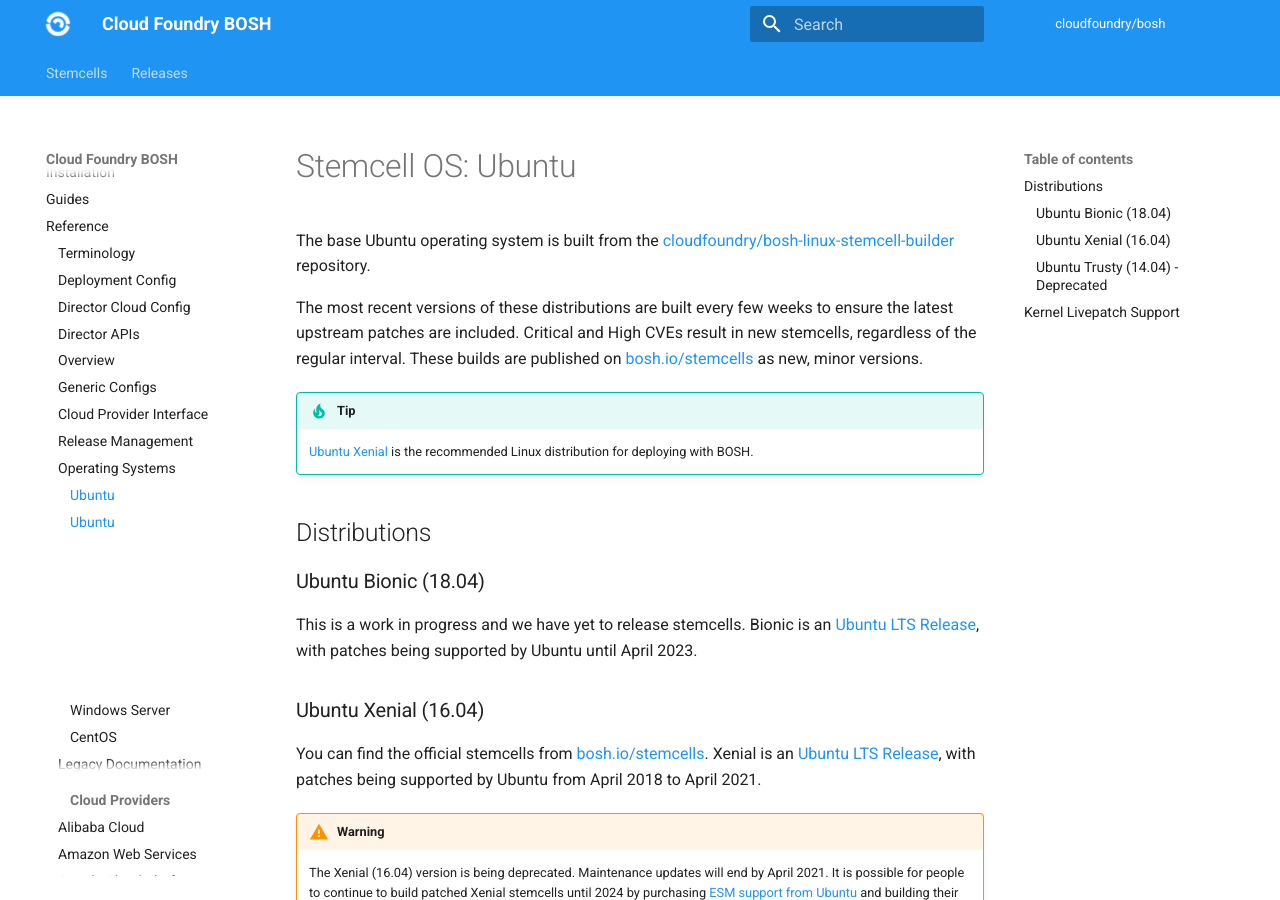
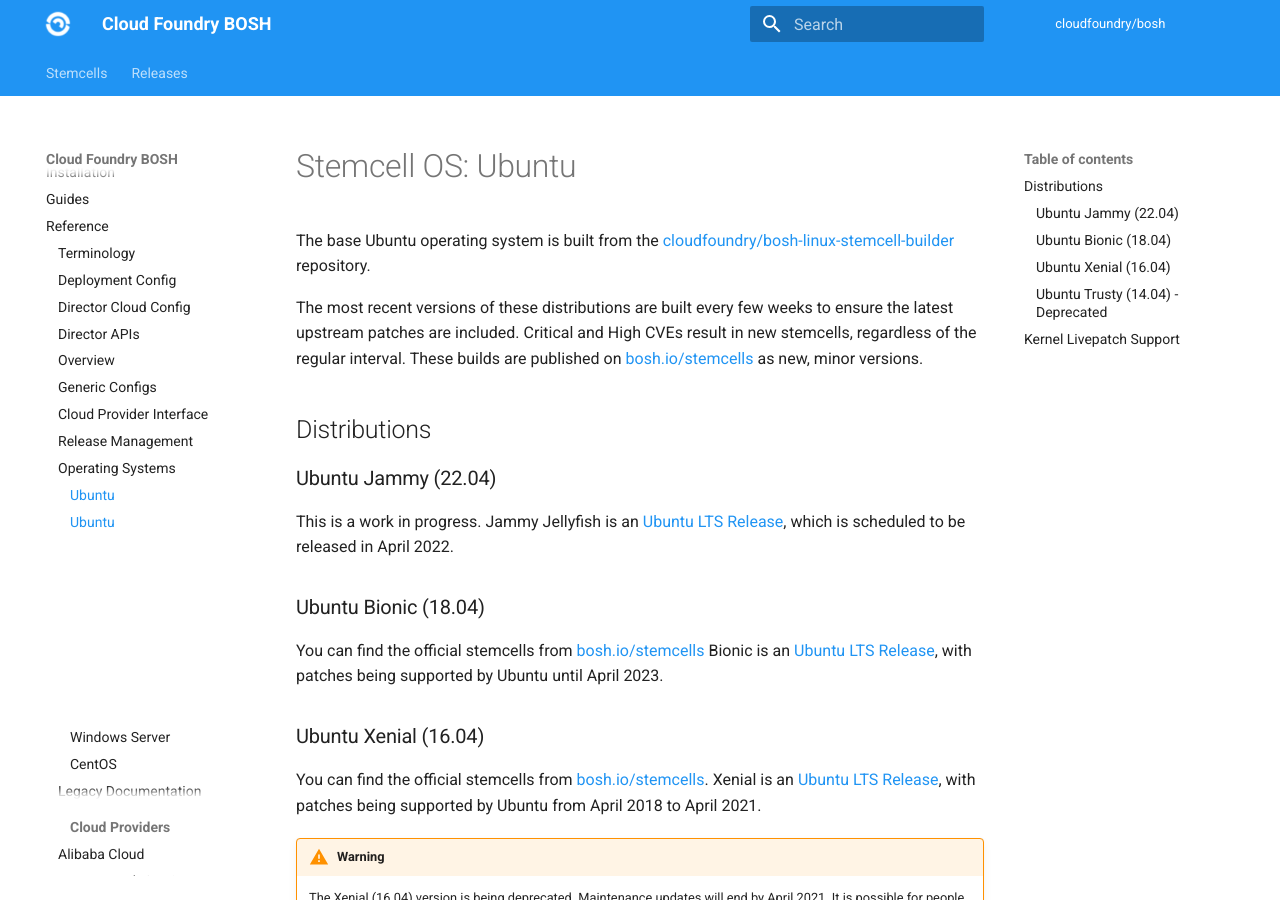
Before and after one commit to cloudfoundry/docs-bosh, an MkDocs documentation site: the page built from content/ubuntu-os.md, in a window 1280 px wide and 900 px high. Built offline with MkDocs 1.6.1 and Material for MkDocs 9.7.7, drawn with Linux system fonts in a browser that asks for light colours; old or Windows-style settings are respelled for this version of MkDocs.

Commit message:
Update Bionic details
- Bionic is now the recommended distribution and is in production
- Also added a block for Jammy Jellyfish as development has started on it

```diff
--- a/content/ubuntu-os.md
+++ b/content/ubuntu-os.md
@@ -4,15 +4,15 @@ The base Ubuntu operating system is built from the [cloudfoundry/bosh-linux-stem
 
 The most recent versions of these distributions are built every few weeks to ensure the latest upstream patches are included. Critical and High CVEs result in new stemcells, regardless of the regular interval. These builds are published on [bosh.io/stemcells](https://bosh.io/stemcells) as new, minor versions.
 
-!!! tip
-    [Ubuntu Xenial](#ubuntu-xenial) is the recommended Linux distribution for deploying with BOSH.
+## Distributions
 
+### Ubuntu Jammy (22.04) {: #ubuntu-jammy }
 
-## Distributions
+This is a work in progress.  Jammy Jellyfish is an [Ubuntu LTS Release](https://wiki.ubuntu.com/LTS), which is scheduled to be released in April 2022.
 
 ### Ubuntu Bionic (18.04) {: #ubuntu-bionic }
 
-This is a work in progress and we have yet to release stemcells.  Bionic is an [Ubuntu LTS Release](https://wiki.ubuntu.com/LTS), with patches being supported by Ubuntu until April 2023.
+You can find the official stemcells from [bosh.io/stemcells](https://bosh.io/stemcells#ubuntu-bionic)  Bionic is an [Ubuntu LTS Release](https://wiki.ubuntu.com/LTS), with patches being supported by Ubuntu until April 2023.
 
 ### Ubuntu Xenial (16.04) {: #ubuntu-xenial }
 
```
